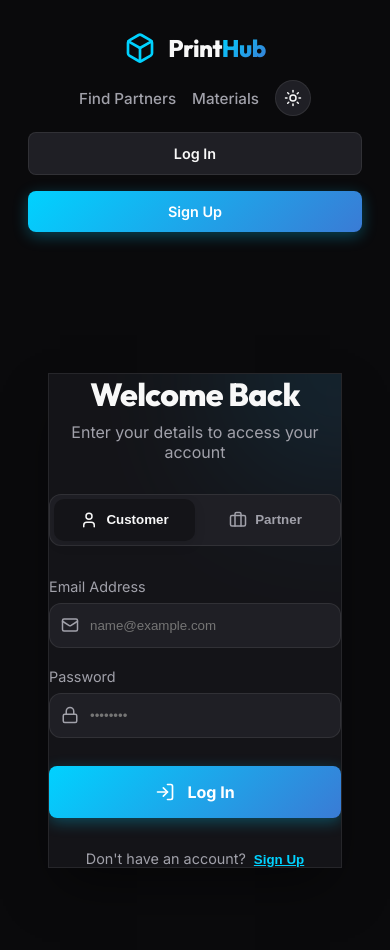
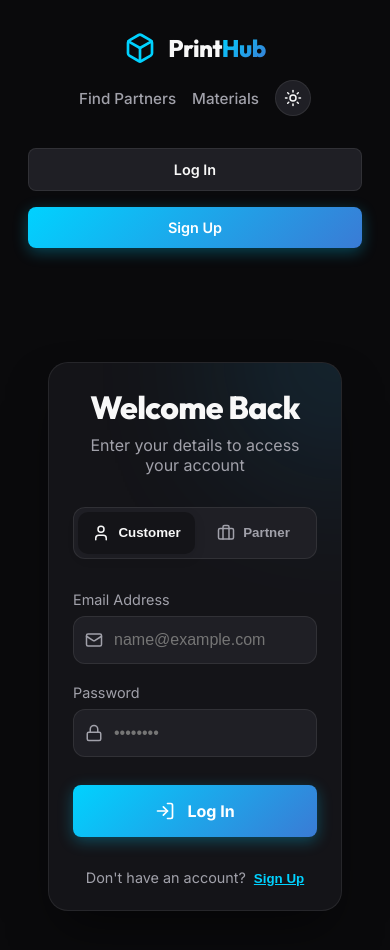
Before and after one commit to Rizirfan/printhub, a React (Vite) app: page /login in a window 390 px wide. Shown: the top 950 px of the page. Built offline with nearby package versions, Linux system fonts and the light colour scheme.

Commit message:
UI: Refine mobile alignment and auth card padding constraints

```diff
--- a/src/index.css
+++ b/src/index.css
@@ -251,6 +251,11 @@ h1, h2, h3, h4, h5, h6 {
   margin-bottom: 1rem;
 }
 
+.auth-card {
+  padding: 2.5rem;
+  border-radius: 24px;
+}
+
 /* Responsive Breakpoints */
 @media (max-width: 1024px) {
   .hero-grid {
@@ -315,7 +320,12 @@ h1, h2, h3, h4, h5, h6 {
 
 @media (max-width: 480px) {
   .hero-title {
-    font-size: 2rem;
+    font-size: 2.1rem;
+  }
+
+  .auth-card {
+    padding: 1.5rem;
+    border-radius: 20px;
   }
 
   .btn {
@@ -327,5 +337,16 @@ h1, h2, h3, h4, h5, h6 {
   .btn-container {
     flex-direction: column;
     width: 100%;
+    margin-top: 1rem;
+  }
+
+  /* Prevent inputs from breaking */
+  .form-control, input[type="text"], input[type="email"], input[type="password"] {
+    font-size: 16px; /* Prevents iOS Safari Zoom */
+  }
+
+  /* Footer and deep layouts */
+  .responsive-grid-4, .responsive-grid-3, .responsive-grid-2 {
+    gap: 2rem;
   }
 }
```
